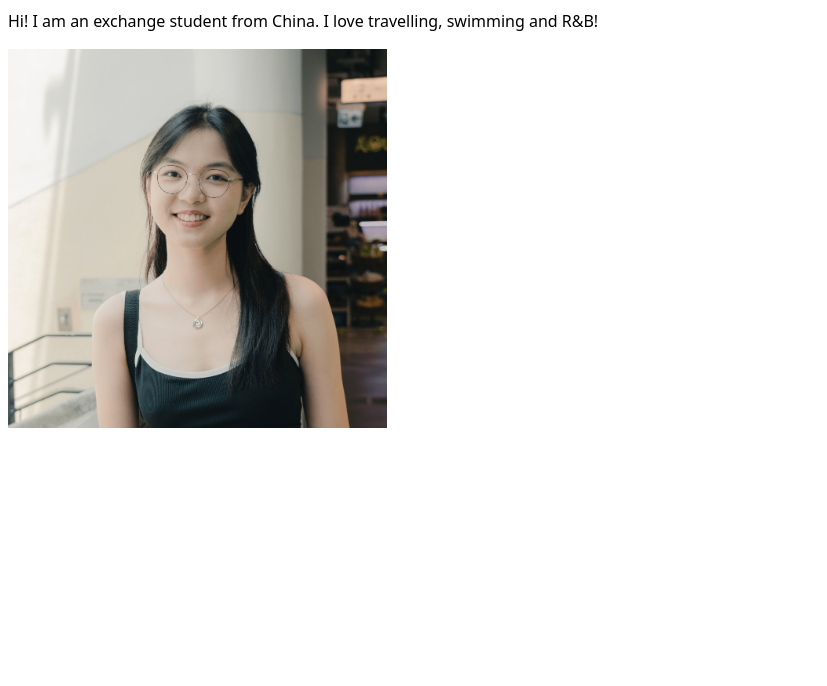
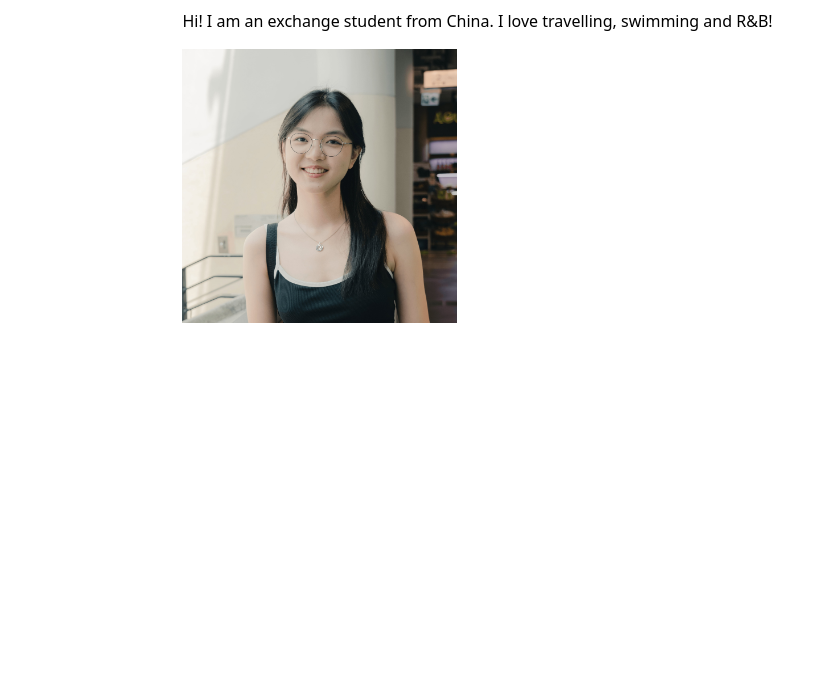
Before and after one commit to alkane7/portfolio, a plain HTML site: page index.html in a window 1280 px wide. Shown: the part 114-800 px from the top of the page, without its empty margins (0-827 px from the left). Drawn offline with Linux system fonts and the light colour scheme.

Commit message:
Update style.css

```diff
--- a/style.css
+++ b/style.css
@@ -3,6 +3,9 @@ body {
          and use the OS’s UI font as the website font
        */
     font: 100%/1.5 system-ui;
+    max-width: 100ch;
+    margin-inline: auto;
+    padding-inline: 1rem;
 }
 
 .container {
```
